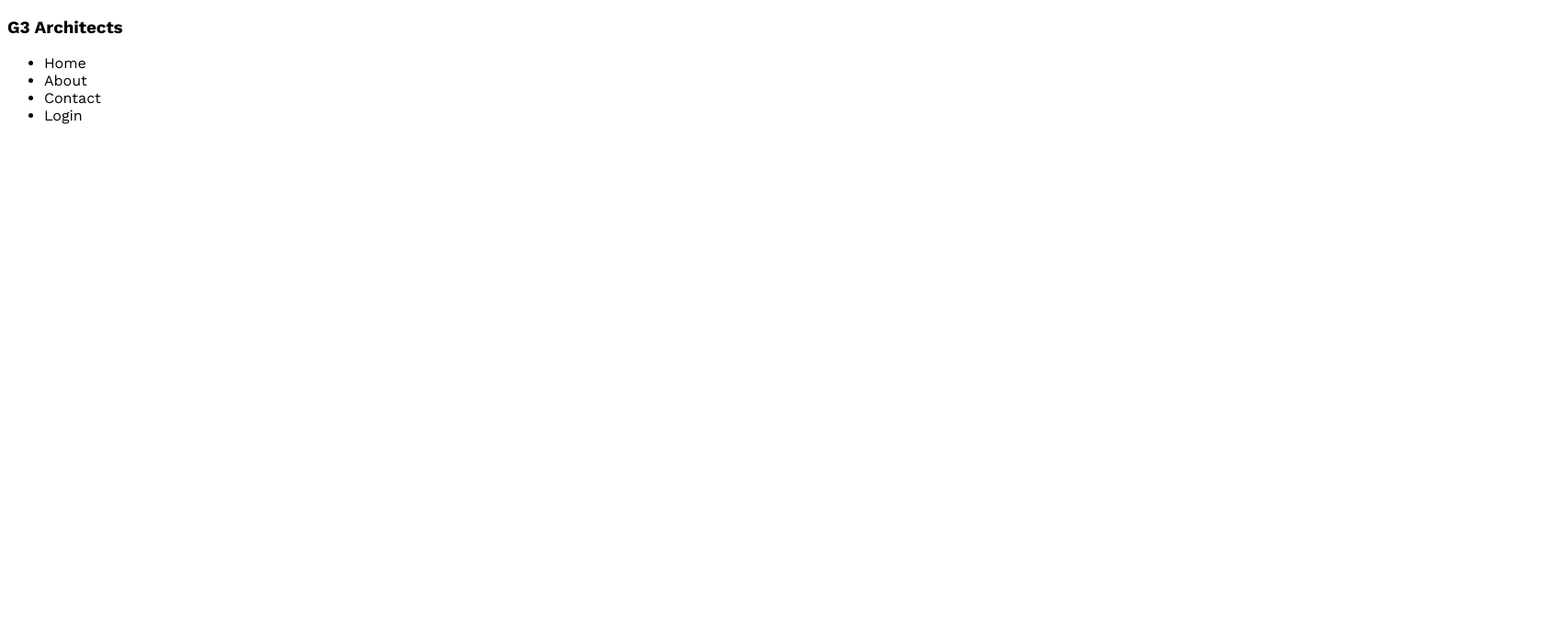
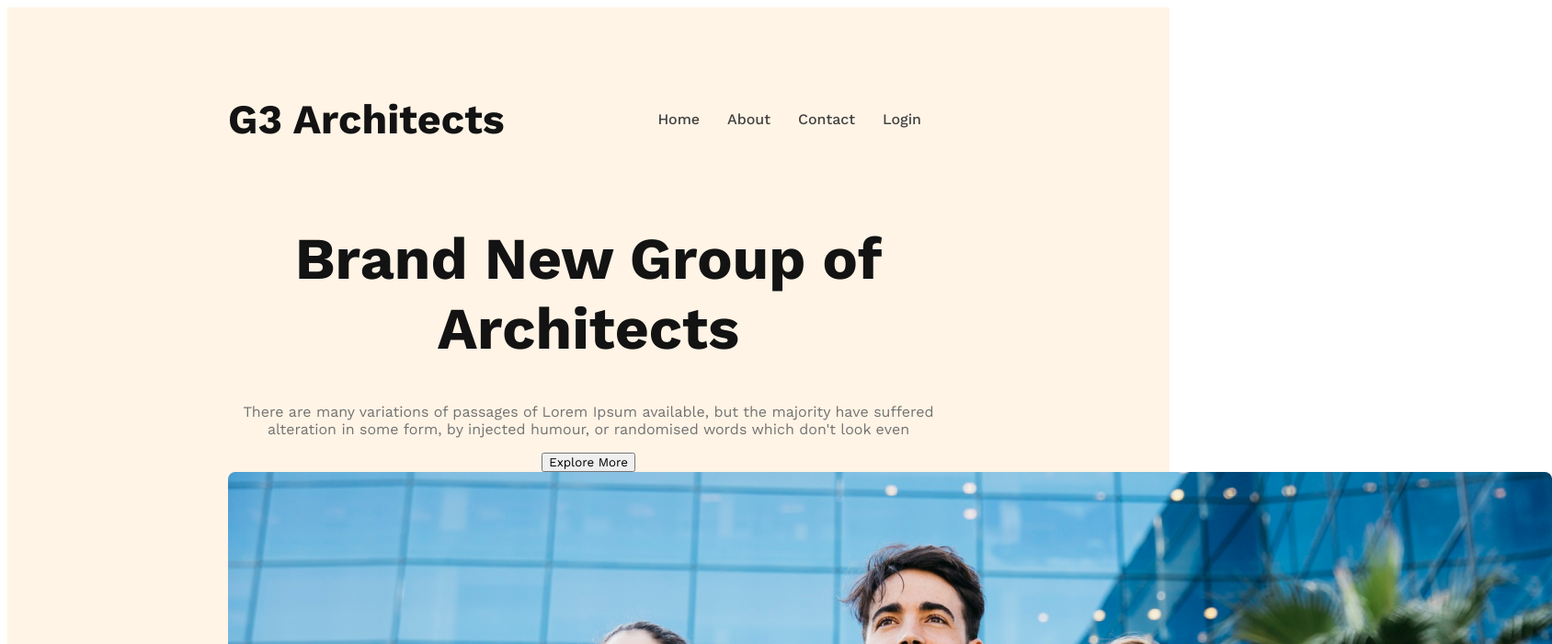
Before and after one commit to AsrafUddin89/g3-architect-website, a plain HTML site: page index.html in a window 1280 px wide. Shown: the top 700 px of the page at 92% size, 1688 px wide, since content can reach past the window. Drawn offline with nearby package versions, Linux system fonts and the light colour scheme.

Commit message:
content added

```diff
--- a/index.html
+++ b/index.html
@@ -9,15 +9,24 @@
 </head>
 <body>
     <header>
-        <nav>
-            <h3>G3 Architects</h3>
+        <nav class="">
+            <h3 class="nav-title">G3 Architects</h3>
             <ul>
-                <li>Home</li>
-                <li>About</li>
-                <li>Contact</li>
-                <li>Login</li>
+                <li><a href="">Home</a></li>
+                <li><a href="">About</a></li>
+                <li><a href="">Contact</a></li>
+                <li><a href="">Login</a></li>
             </ul>
         </nav>
+        <div class="banner">
+          <div class="banner-content">
+            <h1 class="banner-title">Brand New
+                Group of Architects </h1>
+                <p class="banner-description">There are many variations of passages of Lorem Ipsum available, but the majority have suffered alteration in some form, by injected humour, or randomised words which don't look even</p>
+                <button class="btn-primary">Explore More</button>
+          </div>
+                <img src="images/banner.png" alt="">
+        </div>
 
     </header>
     <main>
--- a/styles/architect.css
+++ b/styles/architect.css
@@ -1,10 +1,53 @@
 /*work sans fonts from google font*/
 @import url('https://fonts.googleapis.com/css2?family=EB+Garamond:wght@500&family=Lato:ital@1&family=Open+Sans&family=Work+Sans:wght@400;500;600;700;800&display=swap');
 
-
+/*shared styles*/
 * {
 
     font-family: 'Lato', sans-serif;
     font-family: 'Open Sans', sans-serif;
     font-family: 'Work Sans', sans-serif;
 }
+
+/*header styles*/
+header{
+    background: rgba(255, 144, 14, 0.10);
+    padding: 50px 240px;
+}
+nav{
+    display: flex;
+    justify-content: space-between;
+    align-items: center;
+}
+.nav-title{
+    font-size: 2.8rem;
+    font-weight: 700;
+    color: #131313;
+}
+nav > ul {
+    display: flex;
+}
+nav li{
+    list-style: none;
+    margin-right: 30px;
+    font-weight: 500;
+    font-size: 1rem;
+}
+nav li a{
+    text-decoration: none;
+    color: #424242;
+}
+/*banner styles*/
+.banner-content{
+    max-width: 800px;
+    text-align: center;
+    margin: 0 auto;
+}
+.banner-title{
+    font-size: 4rem;
+    font-weight: 700;
+    color: #131313;
+}
+.banner-description{
+    color: #727272;
+}
```
